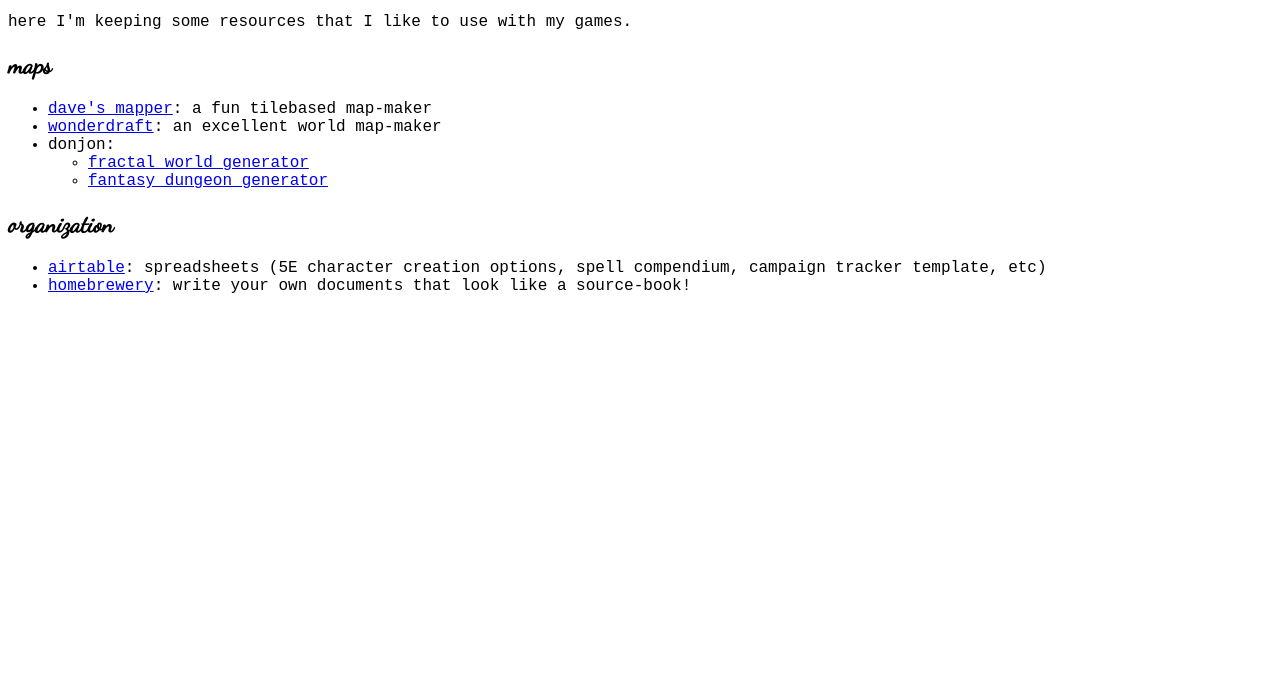
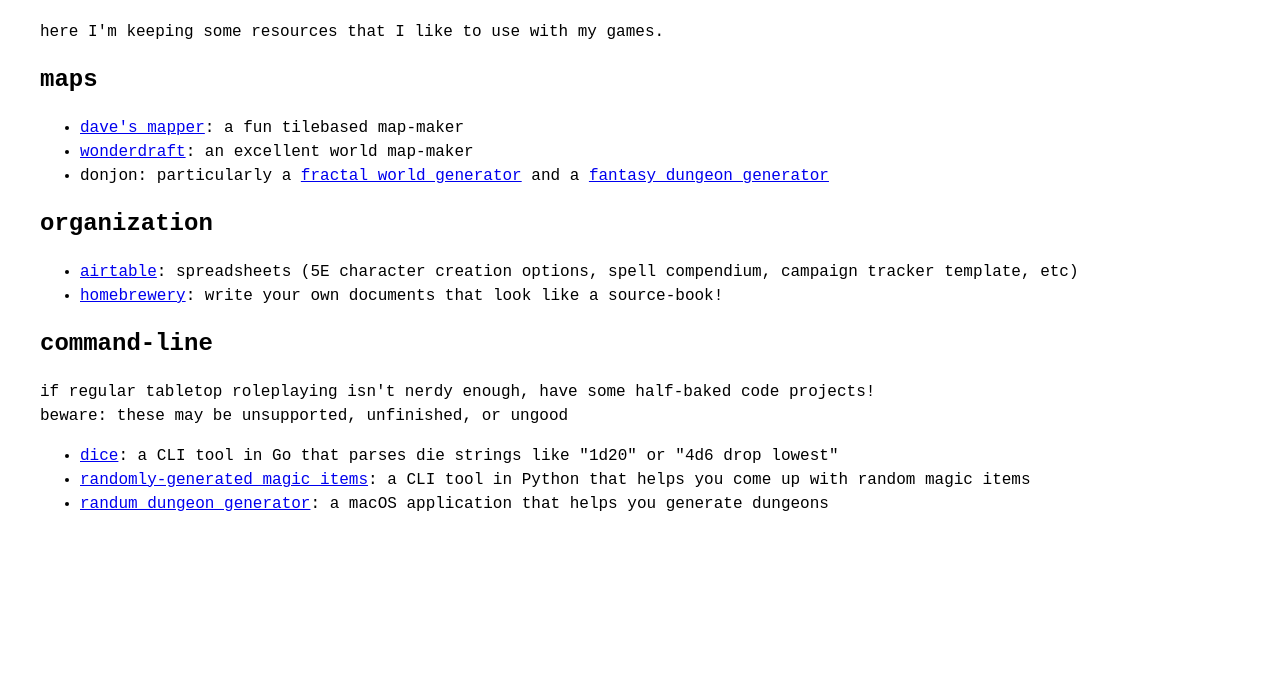
Before and after one commit to spilliams/campaign.party, a plain HTML site: page index.html in a window 1280 px wide. Shown: the part 108-800 px from the top of the page. Drawn offline with Linux system fonts and the light colour scheme.

Commit message:
more content

```diff
--- a/index.html
+++ b/index.html
@@ -17,12 +17,19 @@
         }
         body {
             font-family: "Cutiv Mono", monospace;
+            padding: 0 2rem 2rem;
+            line-height: 1.5rem;
         }
-        h1, h2, h3 {
+        h1 {
             font-family: "Dancing Script", cursive;
         }
         h1 {
             font-size: 3rem;
+            line-height: 4rem;
+        }
+        h2 {
+            font-size: 1.5rem;
+            line-height: 2rem;
         }
     </style>
 </head>
@@ -36,19 +43,40 @@
     <ul>
         <li><a href='http://davesmapper.com/' target='_blank'>dave's mapper</a>: a fun tilebased map-maker</li>
         <li><a href='https://www.wonderdraft.net/' target='_blank'>wonderdraft</a>: an excellent world map-maker</li>
-        <li>donjon:
-            <ul>
-                <li><a href='https://donjon.bin.sh/world/' target='_blank'>fractal world generator</a></li>
-                <li><a href='https://donjon.bin.sh/fantasy/dungeon/' target='_blank'>fantasy dungeon generator</a></li>
-            </ul>
+        <li>donjon: particularly a
+            <a href='https://donjon.bin.sh/world/' target='_blank'>fractal world generator</a>
+            and a <a href='https://donjon.bin.sh/fantasy/dungeon/' target='_blank'>fantasy dungeon generator</a>
         </li>
     </ul>
 
     <h2>organization</h2>
 
     <ul>
+        <!-- <li>airtable: spreadsheets! mostly about D&D 5E
+            <ul>
+                <li><a href='https://airtable.com/shrP7uqVh3plbS6Bm' target='_blank'>campaign template</a>: a place to track people, places, things and events</li>
+                <li><a href='https://airtable.com/shrxHVkKo8VZENHmK' target='_blank'>character options</a>: for when you're building a PC</li>
+                <li><a href='https://airtable.com/shroJxcU61TOqMLV1' target='_blank'>spell compendium</a>: a grimoire of spells</li>
+                <li><a href='https://airtable.com/shr40eF7SBYpTtpwH' target='_blank'>magic items</a>: a catalog of toys</li>
+                <li><a href='https://airtable.com/shrIHVp6sTMb62Fgy' target='_blank'>monstrous manual</a>: a list of potential pets</li>
+                <li><a href='https://airtable.com/shrlSv8GuFVfVncBc' target='_blank'>DMing helpers</a>: just some tools for DMs</li>
+                <li><a href='https://airtable.com/invite/l?inviteId=invLFlCjqZyYI39Bj&inviteToken=46a5d3d999f6053539350e467bf5d70869d5838d7311d5fcb81f8e43fa6d5a54' target='_blank'>invite link to add yourself to the whole workspace</a></li>
+            </ul>
+        </li> -->
         <li><a href='https://airtable.com/invite/l?inviteId=invLFlCjqZyYI39Bj&inviteToken=46a5d3d999f6053539350e467bf5d70869d5838d7311d5fcb81f8e43fa6d5a54' target='_blank'>airtable</a>: spreadsheets (5E character creation options, spell compendium, campaign tracker template, etc)</li>
         <li><a href='https://homebrewery.naturalcrit.com/' target='_blank'>homebrewery</a>: write your own documents that look like a source-book!</li>
     </ul>
+
+    <h2>command-line</h2>
+
+    if regular tabletop roleplaying isn't nerdy enough, have some half-baked code projects!<br>
+    beware: these may be unsupported, unfinished, or ungood
+
+    <ul>
+        <li><a href='https://github.com/spilliams/dice' target='_blank'>dice</a>: a CLI tool in Go that parses die strings like "1d20" or "4d6 drop lowest"</li>
+        <!-- <li><a href='https://github.com/spilliams/sphinx-homebrew-theme' target='_blank'>sphinx-homebrew-theme</a>: a Sphinx theme that makes yoru doc look like a source book!</b></li> -->
+        <li><a href='https://github.com/spilliams/Randomly-generated-Magic-Items' target='_blank'>randomly-generated magic items</a>: a CLI tool in Python that helps you come up with random magic items</li>
+        <li><a href='https://github.com/spilliams/Random-Dungeon-Generator-OSX' target='_blank'>randum dungeon generator</a>: a macOS application that helps you generate dungeons</li>
+    </ul>
 </body>
 </html>
```
